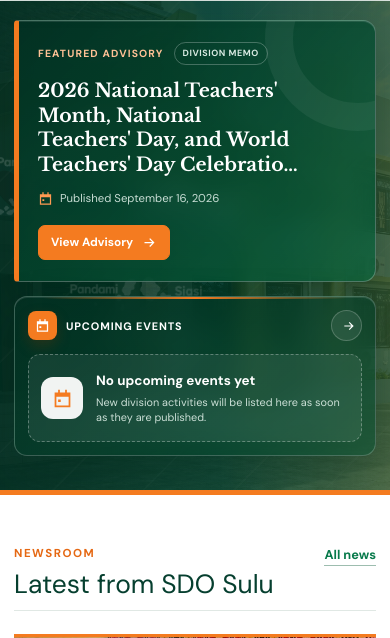
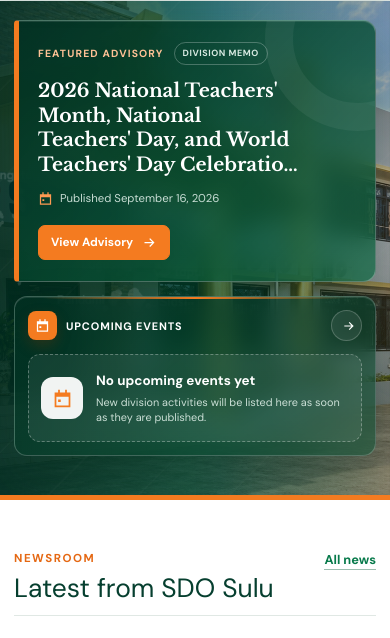
Before and after one commit to abdulkadiljhonardz-byte/sdo-sulu-website, a Django app: page / in a window 390 px wide. Shown: the part 104-742 px from the top of the page. Run offline with Django 5.2, Linux system fonts and the light colour scheme; data comes from the database, SQL or seed files in the repository; data that the repository does not hold is empty; some libraries are stand-ins or nearby versions.

Commit message:
Restore visible mobile hero background

```diff
--- a/static/css/home-enhancements.css
+++ b/static/css/home-enhancements.css
@@ -641,3 +641,30 @@
   .hero-sidebar .hero-events { animation: none; }
   .hero-featured-advisory { animation: none; }
 }
+
+/* Keep the actual SDO office and the Sulu map visible behind the compact
+   mobile dashboard instead of flattening the masthead to a solid green. */
+@media (max-width: 700px) {
+  .home-masthead {
+    min-height: 500px;
+    background: #064833;
+  }
+
+  .masthead-office {
+    object-position: 65% center;
+    opacity: .94;
+  }
+
+  .masthead-lines {
+    background:
+      linear-gradient(90deg, rgba(2, 47, 34, .9) 0%, rgba(4, 77, 49, .7) 48%, rgba(3, 57, 39, .22) 100%),
+      linear-gradient(0deg, rgba(1, 31, 23, .38), transparent 54%);
+  }
+
+  .masthead-map {
+    inset: 11% auto auto -7%;
+    width: 90%;
+    height: 70%;
+    opacity: .24;
+  }
+}
--- a/templates/core/home.html
+++ b/templates/core/home.html
@@ -6,8 +6,8 @@
 {% if PORTAL_SETTINGS.HOMEPAGE_BANNER %}<aside class="important-notice"><div class="site-shell"><strong>Official Notice</strong><p>{{ PORTAL_SETTINGS.HOMEPAGE_BANNER }}</p></div></aside>{% endif %}
 
 <section class="home-masthead">
-  <img class="masthead-office" src="{% static 'sdooffice.png' %}?v=20260916.5" alt="" aria-hidden="true">
-  <img class="masthead-map" src="{% static 'map.png' %}?v=20260916.5" alt="" aria-hidden="true">
+  <img class="masthead-office" src="{% static 'sdooffice.png' %}?v=20260917.6" alt="" aria-hidden="true">
+  <img class="masthead-map" src="{% static 'map.png' %}?v=20260917.6" alt="" aria-hidden="true">
   <div class="masthead-lines" aria-hidden="true"></div>
   <div class="site-shell reference-hero-inner">
     <div class="hero-dashboard">
```
Also changed, not shown: static/sdooffice.png (added).
